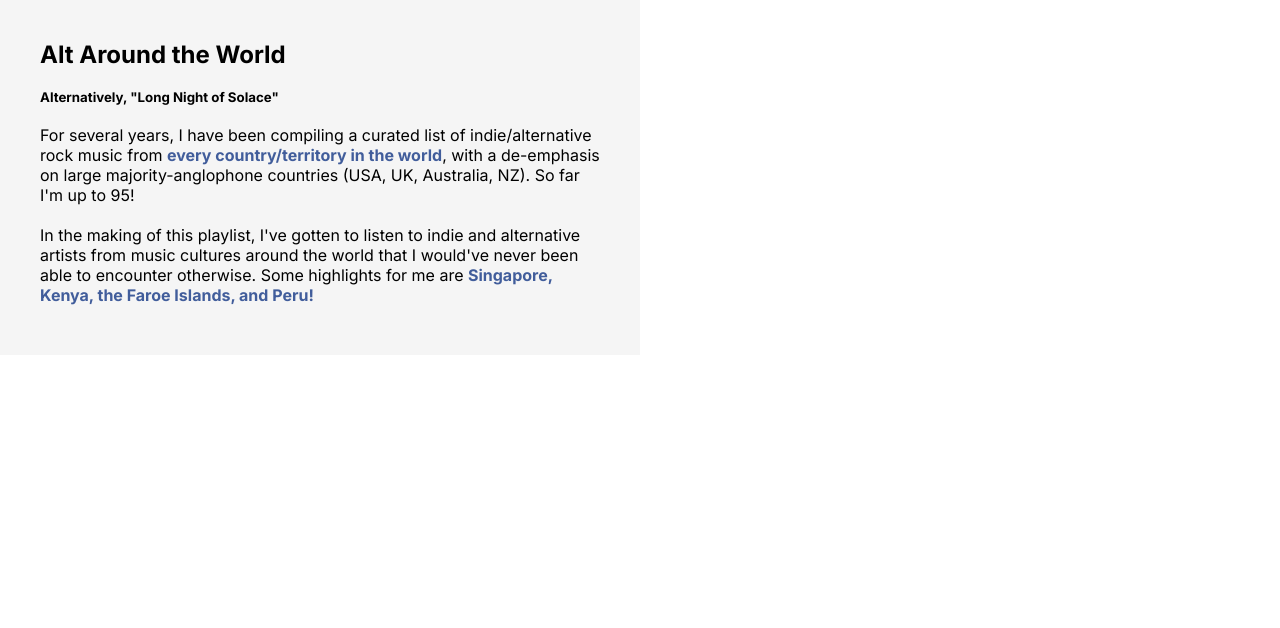
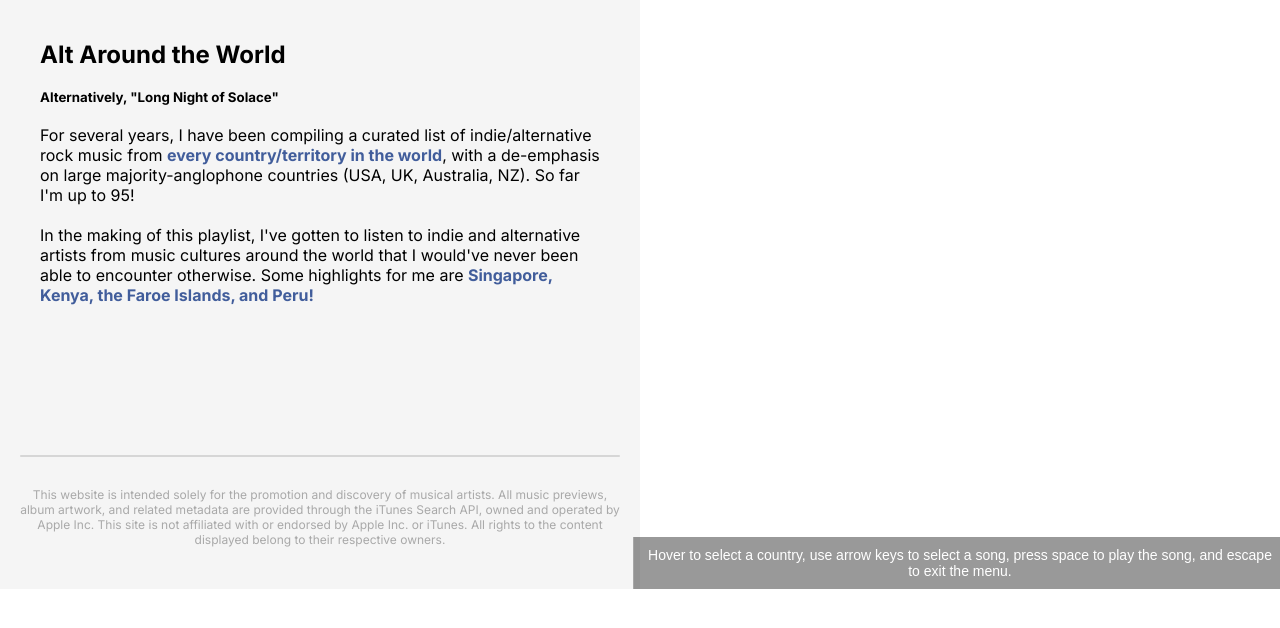
Before and after one commit to saladchalice/Alt-Around-the-World, a React (Create React App) app: page / in a window 1280 px wide. Shown: the top 628 px of the page. Built offline with nearby package versions, Linux system fonts and the light colour scheme; no server answers.

Commit message:
fully implemented, now must style

```diff
--- a/src/components/ChoroplethMap.jsx
+++ b/src/components/ChoroplethMap.jsx
@@ -179,6 +179,25 @@ const ChoroplethMap =  ({ onCountrySelect, onSongSelect  }) => {
                     onSongSelect={onSongSelect}
                 />
             )}
+            <div
+            style={{
+                position: 'absolute',
+                bottom: '0px', // Slight padding from the bottom of the container
+                left: '50%',
+                transform: 'translateX(-50%)',
+                width: '99%', // Matches the width of the parent container
+                maxWidth: '80vw', // Ensures it doesn't exceed the SVG width
+                backgroundColor: 'rgba(0, 0, 0, 0.4)',
+                color: 'white',
+                textAlign: 'center',
+                padding: '10px',
+                fontSize: '14px',
+                fontFamily: 'Arial, sans-serif',
+                zIndex: 1000
+            }}
+        >
+            Hover to select a country, use arrow keys to select a song, press space to play the song, and escape to exit the menu.
+        </div>
         </div>
     );
 };
--- a/src/components/LeftSideContent.jsx
+++ b/src/components/LeftSideContent.jsx
@@ -38,6 +38,11 @@ const LeftSideContent =  ({ selectedCountry, selectedSong }) => {
                 </div>
                 )}
             </div>
+            <div>
+                    <p className="disclaimer">This website is intended solely for the promotion and discovery of musical artists. All music previews, album artwork, and
+                        related metadata are provided through the iTunes Search API, owned and operated by Apple Inc.
+                        This site is not affiliated with or endorsed by Apple Inc. or iTunes. All rights to the content displayed belong to their respective owners.</p>
+                </div>
         </div>
     );
 };
--- a/src/components/RadialMenu.jsx
+++ b/src/components/RadialMenu.jsx
@@ -107,8 +107,8 @@ const RadialMenu = ({ countryData, position, onClose, onSongSelect }) => {
         radialMenu.selectAll('*').remove();
 
         // Menu dimensions and calculations
-        const menuWidth = 200;
-        const menuHeight = 200;
+        const menuWidth = 100;
+        const menuHeight = 100;
         const count = countryData.count;
         const baseRadius = 50 + (count - 1) * 2; // Adjust radius based on count
         const angleIncrement = (2 * Math.PI) / count;
@@ -192,9 +192,29 @@ const RadialMenu = ({ countryData, position, onClose, onSongSelect }) => {
               });
 
         // Show the menu
+        // Adjust position so menu stays within the viewport
+        let x = position.x;
+        let y = position.y;
+
+        // Prevent right overflow
+        if (x + menuWidth > window.innerWidth) {
+            x = window.innerWidth - menuWidth - 10; // 10px padding
+        }
+
+        // Prevent bottom overflow
+        if (y + menuHeight > window.innerHeight) {
+            y = window.innerHeight - menuHeight - 10;
+        }
+
+        // Prevent left overflow
+        if (x < 0) x = 10;
+
+        // Prevent top overflow
+        if (y < 0) y = 10;
+
         radialMenu
-            .style('left', `${position.x}px`)
-            .style('top', `${position.y}px`)
+            .style('left', `${x}px`)
+            .style('top', `${y}px`)
             .transition()
             .duration(300)
             .style('opacity', 1);
@@ -224,7 +244,7 @@ const RadialMenu = ({ countryData, position, onClose, onSongSelect }) => {
                 opacity: 0,
                 background: "transparent",
                 borderRadius: "6px",
-                padding: "10px",
+                padding: "5px",
                 fontFamily: "Inter",
                 fontSize: "12px",
                 lineHeight: "1.4",
--- a/src/styles/style.css
+++ b/src/styles/style.css
@@ -40,6 +40,9 @@ h1, h2, h3, h4, h5, h6 {
     background-color: white;
     padding: 0px;
     margin-top: auto;
+    position:relative;
+    justify-content: center;
+    align-items: center;
 }
 
 #lnos-chart {
@@ -60,29 +63,56 @@ h1, h2, h3, h4, h5, h6 {
 /* Add these new styles */
 .selection-display {
     margin: 20px 0;
-    margin-top: 30px;
+    margin-top: 150px;
     padding: 0px;
-    background: rgba(255, 255, 255, 0.05);
-    border-radius: 8px;
-    border-color: black;
+    background: rgba(255, 255, 255, 0.6); /* Brighter, soft background */
+    border-radius: 12px; /* Softer rounded corners */
+    border: 1px solid rgba(0, 0, 0, 0.15); /* Light grey border */
 }
 
 .country-selection h3 {
-    margin-bottom: 10px;
-    color: #4CAF50;
+    margin-bottom: 5px;
+    padding: 0px;
+    color: black; /* Standard Apple blue */
+    font-weight: 600; /* Medium boldness like Apple defaults */
+    font-size: 1.2em;
+    text-align: center;
 }
 
 .song-selection {
     margin-top: 10px;
     padding: 10px;
-    background: rgba(255, 255, 255, 0.03);
-    border-radius: 6px;
+    background: rgba(255, 255, 255, 0.5); /* Light background for nested container */
+    border-radius: 10px;
 }
 
 .album-thumbnail {
     width: 100px;
     height: 100px;
-    border-radius: 4px;
+    border-radius: 10px;
+    margin: auto;
     margin-top: 8px;
-    border: 1px solid rgba(255, 255, 255, 0.1);
+    border: 1px solid rgba(0, 0, 0, 0.1); /* Slim, consistent border */
+    display: block;
+    background-color: #f9f9f9; /* Very light background for placeholder effect */
+    object-fit: cover; /* Ensure thumbnails scale nicely */
 }
+
+.disclaimer {
+    margin-top:20px;
+    bottom: 0;
+    width: 100%;
+    font-size: 12px;
+    color: darkgrey;
+    text-align: center;
+    padding: 10px 0;
+    z-index: 999;
+}
+
+#instructions {
+    font-size: 15px;
+    padding: 10px;
+    border-radius:10px;
+    border: 1px solid rgba(0,0,0,0.1);
+    background-color:#f5f5f5;
+}
```
Also changed, not shown: public/data/lnos2.csv. Lines whose indentation alone changed are shown as unchanged.
